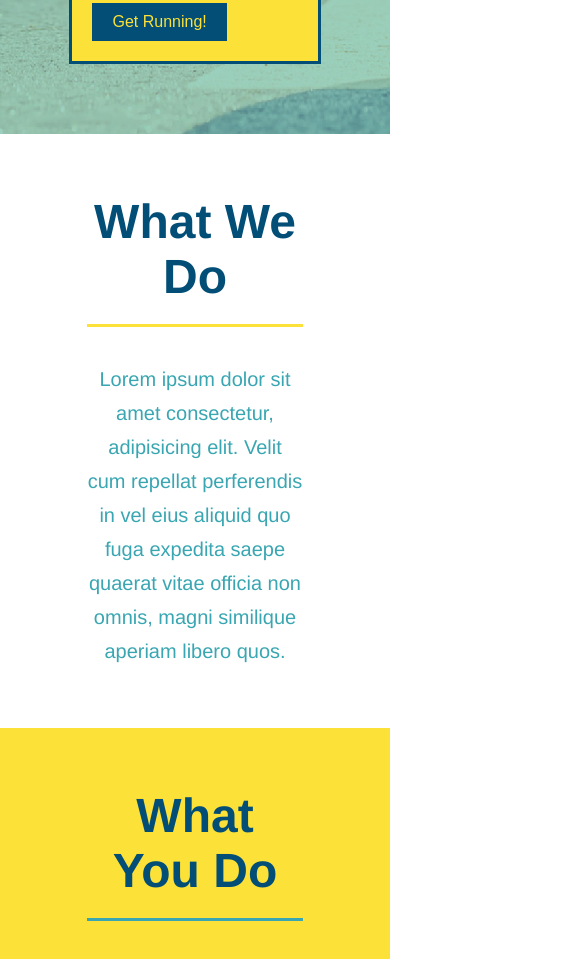
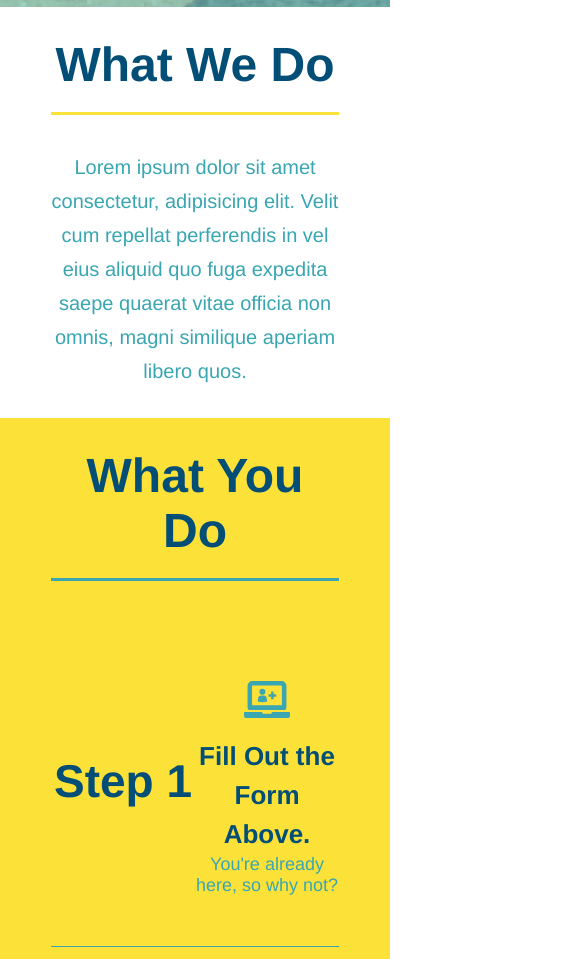
Before and after one commit to jambrose0/run-buddy, a plain HTML site: page index.html in a window 390 px wide. Shown: the part 1038-1997 px from the top of the page, 585 px wide, since content can reach past the window. Drawn offline with Linux system fonts and the light colour scheme.

Commit message:
created media queries for 768px screens

```diff
--- a/assets/css/style.css
+++ b/assets/css/style.css
@@ -367,6 +367,27 @@ section {
 }
 /* Media query for tablets and smaller */
 @media screen and (max-width: 768px) {
+  section {
+    padding: 30px 15px;
+  }
+  .step h3 {
+    flex: 1 100%;
+    text-align: center;
+  }
+  .step-info {
+    flex: 2 100%;
+    text-align: center;
+    justify-content: center;
+  }
+  .step-img {
+    flex: 0 32%;
+    margin-right: 0;
+    margin-top: 15px;
+    margin-bottom: 15px;
+  }
+  .step-text {
+    flex: 100%;
+  }
 }
 /* media query for mobile phones and smaller */
 @media screen and (max-width: 575px) {
```
